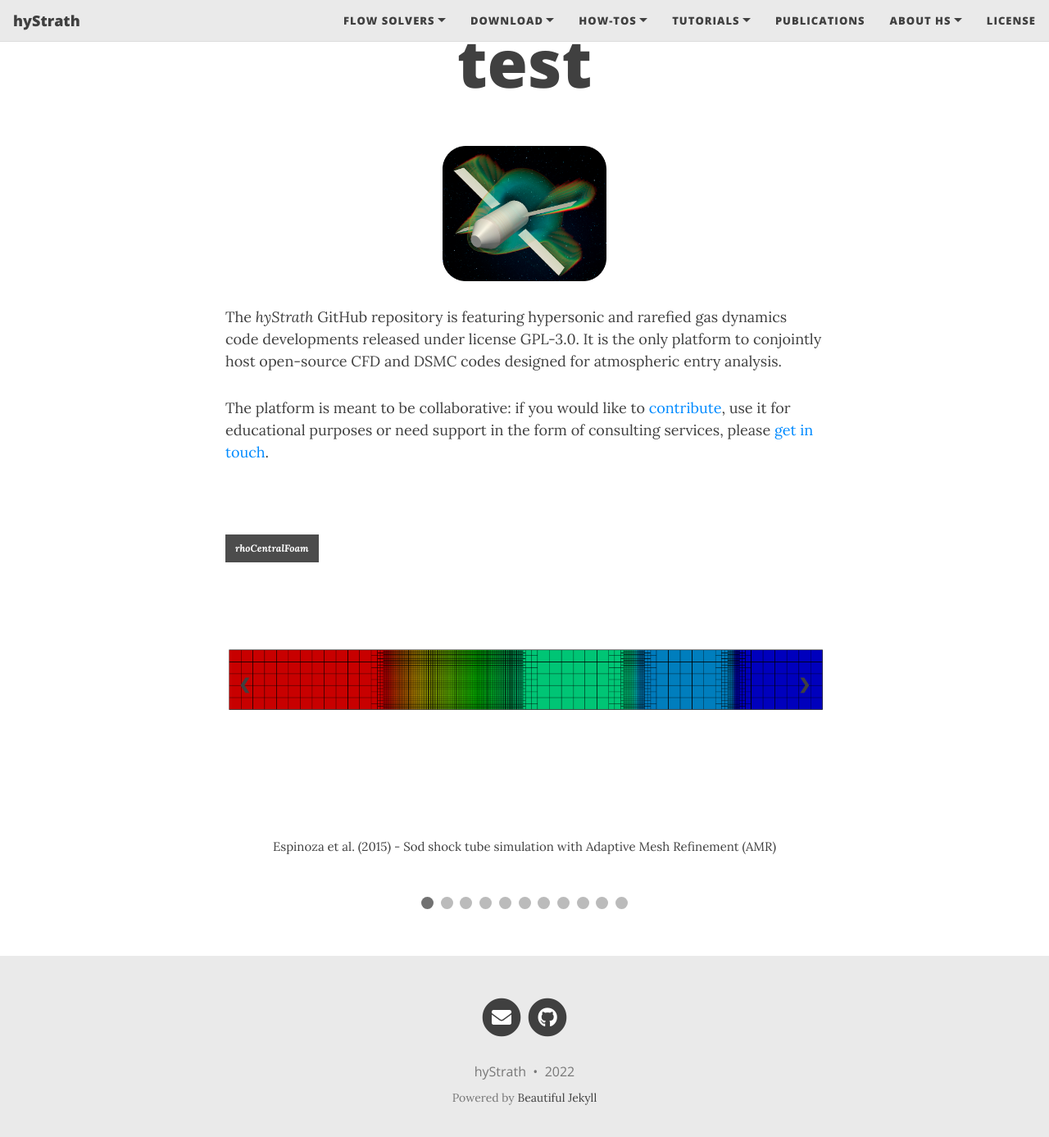
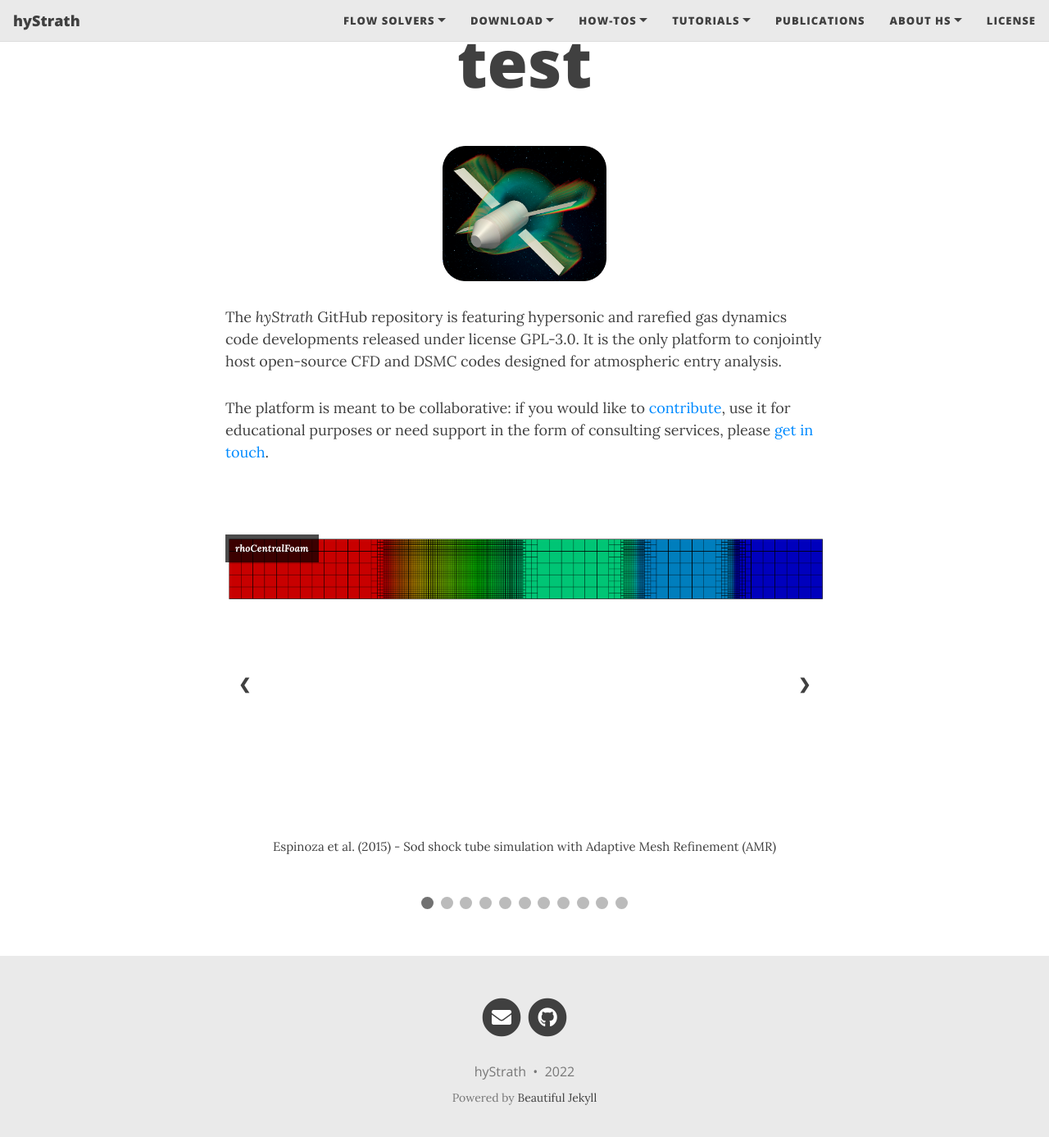
Before and after one commit to hystrath/hystrath.github.io, a Jekyll site: the page built from test2.md, in a window 1280 px wide and 1400 px high, scrolled down 75 px. Shown: the top 1387 px of the window at 82% size. Built offline with Jekyll 4.4.1, drawn with Linux system fonts in a browser that asks for light colours; nearby versions of some CDN libraries.

Commit message:
Editing pages

```diff
--- a/_includes/head.html
+++ b/_includes/head.html
@@ -286,7 +286,7 @@
     position: relative;
     margin: auto;
 
-    display: flex;
+<!--    display: flex;-->
 <!--    text-align: center;-->
     vertical-align: middle;
     align-items: center;
```
